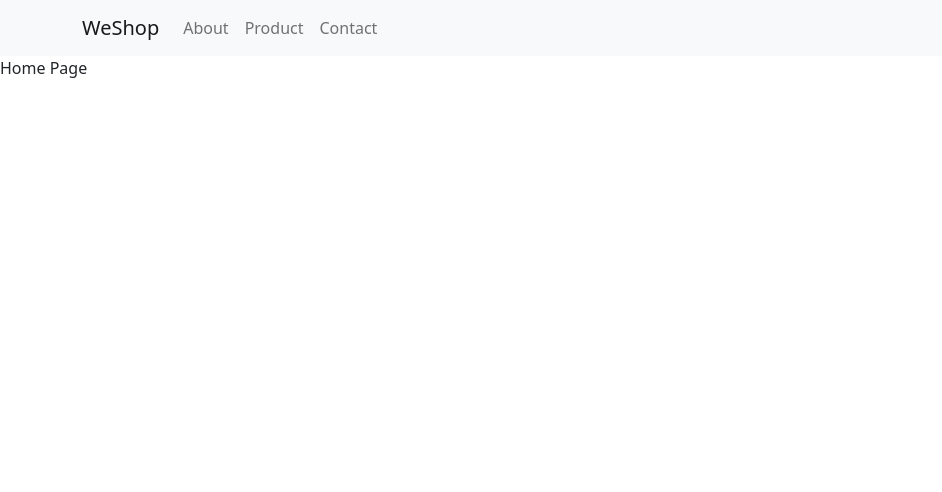
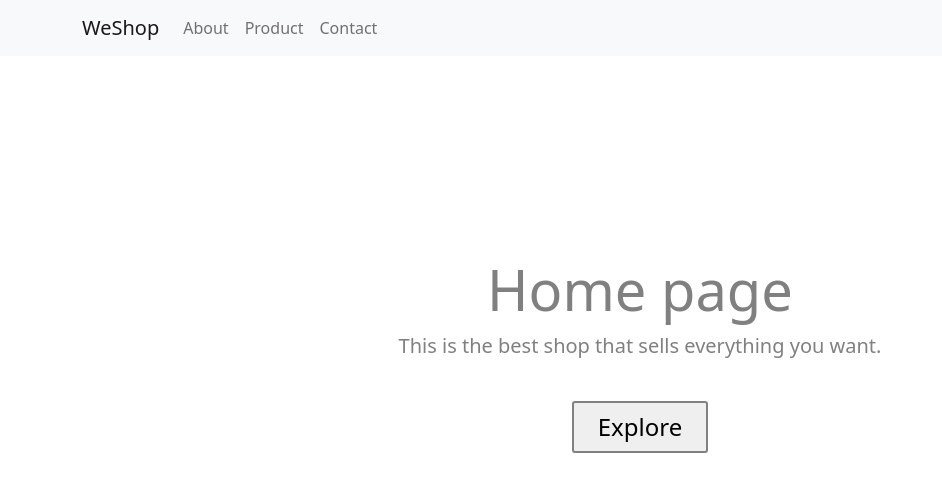
Before and after one commit to nhing17899/webdesign-midterm, a Next.js app: page / in a window 1280 px wide. Shown: the top 492 px of the page, without its empty margins (0-942 px from the left). Built offline with nearby package versions, Linux system fonts and the light colour scheme.

Commit message:
homepage

```diff
--- /dev/null
+++ b/components/jumbotron/index.js
@@ -0,0 +1,35 @@
+import styled from "styled-components";
+
+const Container = styled.section`
+  font-size: 1.5em;
+  text-align: center;
+  color: grey;
+  height: 500 px;
+  top: 200px;
+  position: relative;
+`
+
+const Button = styled.button`
+  background: "white" !important;
+  color: "gray";
+  font-size: 1em;
+  margin: 1em;
+  padding: 0.25em 1em;
+  border: 2px solid grey;
+  border-radius: 3px;
+  cursor: pointer;
+`;
+
+function Jumbotron() {
+  return (
+    <Container>
+        <h1 className="display-4">Home page</h1>
+        <p className="lead">
+          This is the best shop that sells everything you want.
+        </p>
+        <Button>Explore</Button>
+    </Container>
+  );
+}
+
+export default Jumbotron;
--- /dev/null
+++ b/components/jumbotron/jumbotron.module.css
@@ -0,0 +1,3 @@
+.hi {
+    color: "red";
+}
--- a/components/layout/Navbar.js
+++ b/components/layout/Navbar.js
@@ -1,10 +1,11 @@
 import {Navbar, Nav, Container} from 'react-bootstrap';
+import classes from './main-header.module.css'
 
 
 function NavBar() {
     return (
       <Navbar bg="light" variant="light" expand="lg">
-        <Container>
+        <Container >
           <Navbar.Brand href='/'>WeShop</Navbar.Brand>
           <Navbar.Toggle aria-controls="basic-navbar-nav" />
           <Navbar.Collapse id="basic-navbar-nav">
--- a/components/layout/main-header.module.css
+++ b/components/layout/main-header.module.css
@@ -3,9 +3,9 @@
     display: flex;
     justify-content: space-between;
     align-items: baseline;
-    padding: 1rem 10%;
-    height: 5rem;
-    background-color: #202020;
+    /* padding: 1rem 10%; */
+    /* height: 5rem; */
+    /* background-color: #202020; */
   }
 
   .logo {
--- /dev/null
+++ b/components/testimonials/index.js
@@ -0,0 +1 @@
+import styled from "styled-components";
--- a/package.json
+++ b/package.json
@@ -13,9 +13,11 @@
     "next": "12.1.5",
     "react": "18.0.0",
     "react-bootstrap": "^2.2.3",
-    "react-dom": "18.0.0"
+    "react-dom": "18.0.0",
+    "styled-components": "^5.3.5"
   },
   "devDependencies": {
+    "babel-plugin-styled-components": "^2.0.7",
     "eslint": "8.13.0",
     "eslint-config-next": "12.1.5"
   }
--- a/pages/index.js
+++ b/pages/index.js
@@ -1,6 +1,11 @@
 import { Fragment } from "react";
 import styles from "../styles/Home.module.css";
+import Jumbotron from "../components/jumbotron";
 
 export default function Home() {
-  return <Fragment>Home Page</Fragment>;
+  return (
+    <Fragment>
+      <Jumbotron />
+    </Fragment>
+  );
 }
```
Also changed, not shown: .babelrc (added), 1 other file (tests, documents, lock files or other folders).
